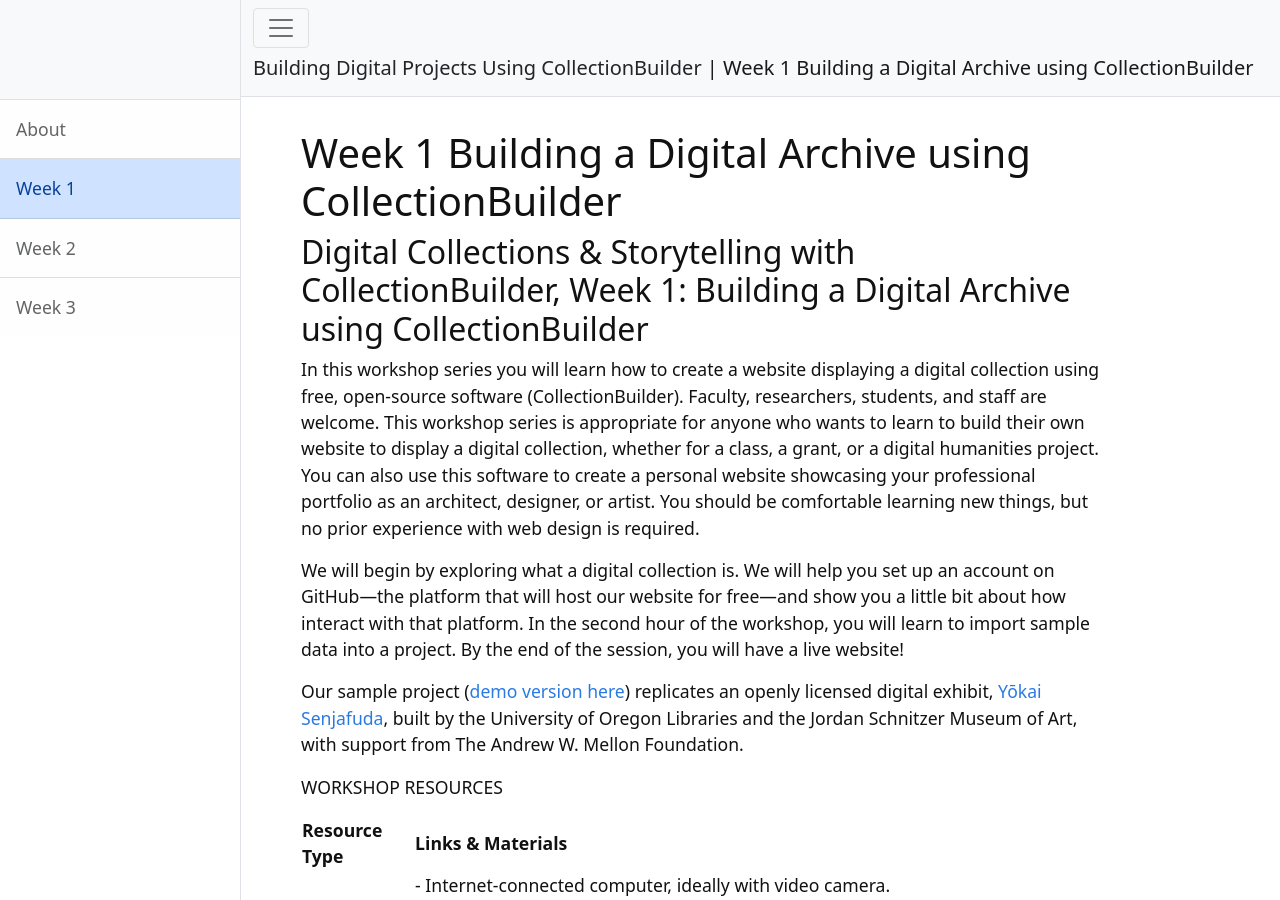
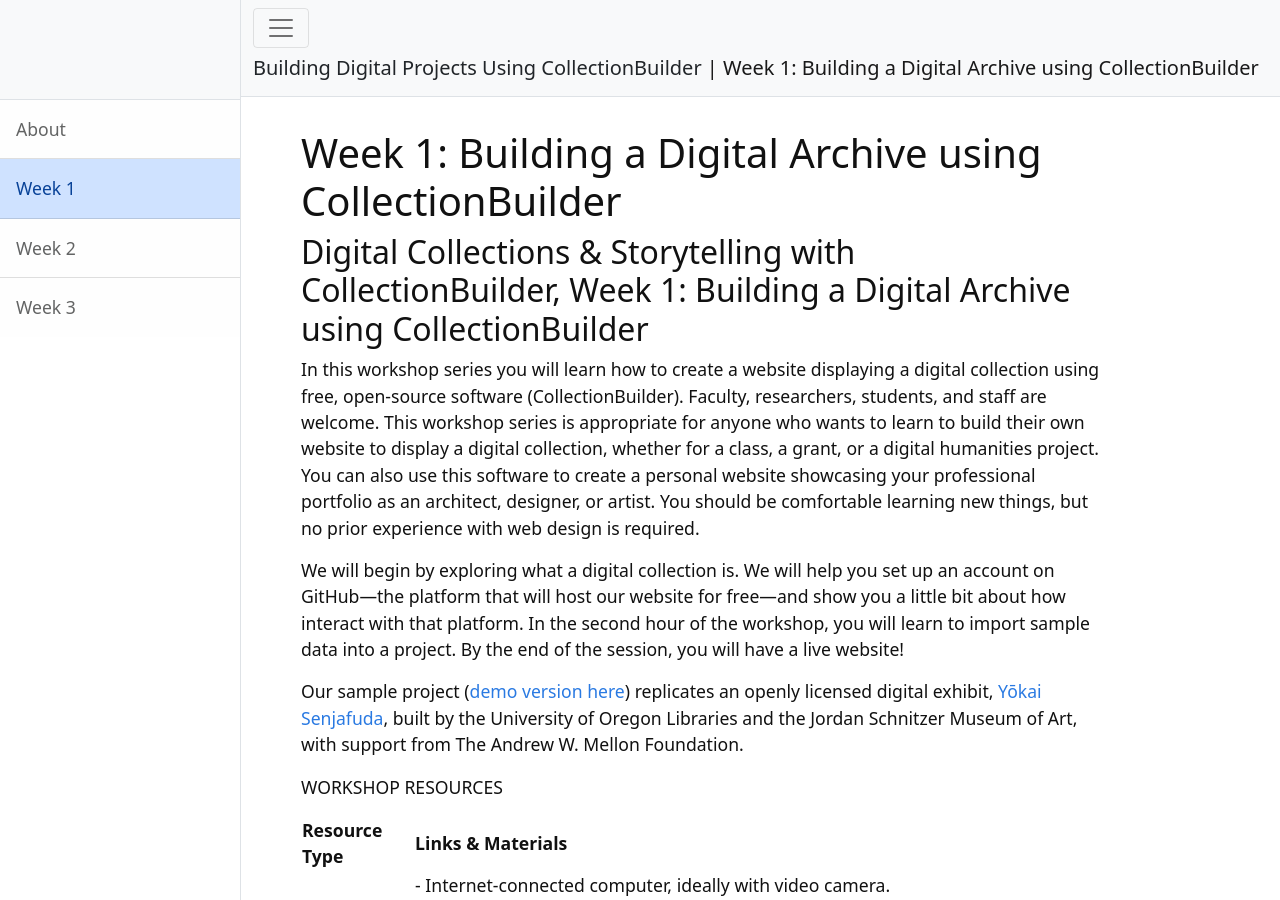
Before and after one commit to gabrielesh/collectionbuilder-workshop, a Jekyll site: the page built from content/1-week_1.md, in a window 1280 px wide and 900 px high. Built offline with Jekyll 4.4.1, drawn with Linux system fonts in a browser that asks for light colours; part of the change alters nothing that is shown.

```diff
--- a/content/1-week_1.md
+++ b/content/1-week_1.md
@@ -1,5 +1,5 @@
 ---
-title: Week 1 Building a Digital Archive using CollectionBuilder
+title: Week 1&#58; Building a Digital Archive using CollectionBuilder
 nav: Week 1
 permalink: /week1.html
 topics:
@@ -110,8 +110,6 @@ LEARNING SEQUENCE OUTLINE
 
 **After Class**
 
-After Class
-
 Students will be directed via a follow-up email to [Learn-Static resources](https://github.com/learn-static) and to [CollectionBuilder documentation](https://collectionbuilder.github.io/gh/) on how to create and deploy their website, with particular emphasis on how to [create image files](https://collectionbuilder.github.io/cb-docs/docs/objects/gh-objects/) and [accompanying metadata](https://collectionbuilder.github.io/cb-docs/docs/metadata/gh_metadata/).
 
 Students will also be given the option to meet with an instructor directly to develop images and metadata at any point before, during, or after the workshop series.
```
